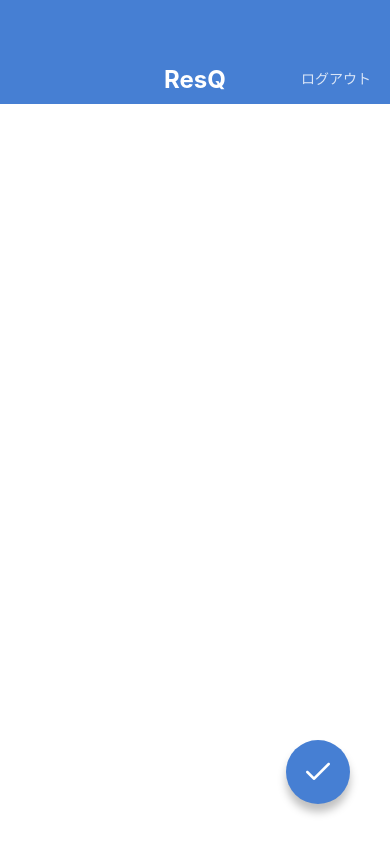
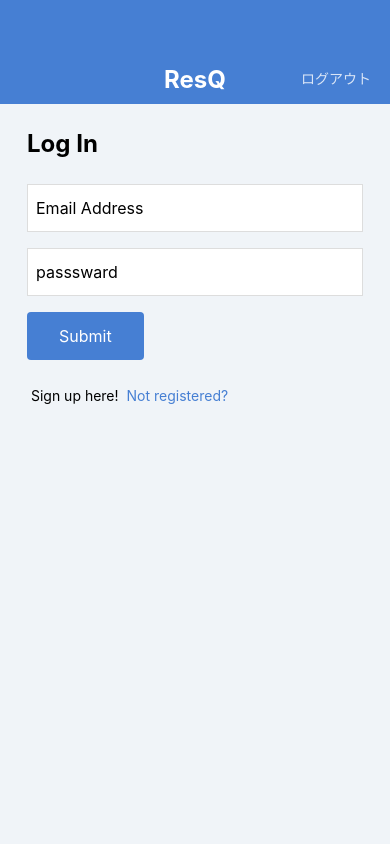
Before and after one commit to kakky08/ChatBot-ReactNative, a React Native app: screen / in a window 390 px wide. Built offline with nearby package versions, Linux system fonts and the light colour scheme.

Commit message:
レイアウトの変更

```diff
--- a/App.jsx
+++ b/App.jsx
@@ -1,12 +1,12 @@
 import React from 'react';
-import MemoEditScreen from './src/screens/MemoEditScreen';
-import MemoCreateScreen from './src/screens/MenoCreateScreen';
+import LogInScreen from './src/screens/LogInScreen';
+// import MemoEditScreen from './src/screens/MemoEditScreen';
+// import MemoCreateScreen from './src/screens/MenoCreateScreen';
 // import MemoListScreen from './src/screens/MemoListScreen';
 // import MemoDitailScreen from './src/screens/MemoDetailScreen';
 
 export default function App() {
   return (
-    // <MemoEditScreen />
-    <MemoCreateScreen />
+    <LogInScreen />
   );
 }
--- /dev/null
+++ b/src/screens/LogInScreen.jsx
@@ -0,0 +1,81 @@
+import React from 'react';
+import {
+  Text, View, StyleSheet, TextInput,
+} from 'react-native';
+import AppBar from '../components/AppBar';
+
+export default function LogInScreen() {
+  return (
+    <View style={styles.container}>
+      <AppBar />
+      <View style={styles.inner}>
+
+        <Text style={styles.title}>Log In</Text>
+        <TextInput style={styles.input} value="Email Address" />
+        <TextInput style={styles.input} value="passsward" />
+
+        <View style={styles.buttonContainer}>
+          <Text style={styles.bottonLabel}>Submit</Text>
+        </View>
+
+        <View style={styles.fotter}>
+          <Text style={styles.fotterText}> Sign up here!</Text>
+          <Text style={styles.fotterLink}>Not registered?</Text>
+        </View>
+
+      </View>
+    </View>
+  );
+}
+
+const styles = StyleSheet.create({
+  container: {
+    flex: 1,
+    backgroundColor: '#F0F4F8',
+  },
+  inner: {
+    paddingHorizontal: 27,
+    paddingVertical: 24,
+  },
+  title: {
+    fontSize: 24,
+    lineHeight: 32,
+    fontWeight: 'bold',
+    marginBottom: 24,
+  },
+  input: {
+    fontSize: 16,
+    height: 48,
+    borderColor: '#ddd',
+    borderWidth: 1,
+    backgroundColor: '#fff',
+    paddingHorizontal: 8,
+    marginBottom: 16,
+  },
+  buttonContainer: {
+    backgroundColor: '#467fd3',
+    borderRadius: 4,
+    alignSelf: 'flex-start',
+    marginBottom: 24,
+  },
+  bottonLabel: {
+    fontSize: 16,
+    lineHeight: 32,
+    paddingVertical: 8,
+    paddingHorizontal: 32,
+    color: '#fff',
+  },
+  fotterText: {
+    fontSize: 14,
+    lineHeight: 24,
+    marginRight: 8,
+  },
+  fotterLink: {
+    fontSize: 14,
+    lineHeight: 24,
+    color: '#467fd3',
+  },
+  fotter: {
+    flexDirection: 'row',
+  },
+});
--- a/src/screens/MemoEditScreen.jsx
+++ b/src/screens/MemoEditScreen.jsx
@@ -1,6 +1,6 @@
 import React from 'react';
 import {
-  View, StyleSheet, TextInput, KeyboardAvoidingView,
+  View, StyleSheet, TextInput,
 } from 'react-native';
 import AppBar from '../components/AppBar';
 import CircleButton from '../components/CircleButton';
--- a/src/screens/MenoCreateScreen.jsx
+++ b/src/screens/MenoCreateScreen.jsx
@@ -1,6 +1,6 @@
 import React from 'react';
 import {
-  View, StyleSheet, TextInput, KeyboardAvoidingView,
+  View, StyleSheet, TextInput,
 } from 'react-native';
 import AppBar from '../components/AppBar';
 import CircleButton from '../components/CircleButton';
```
